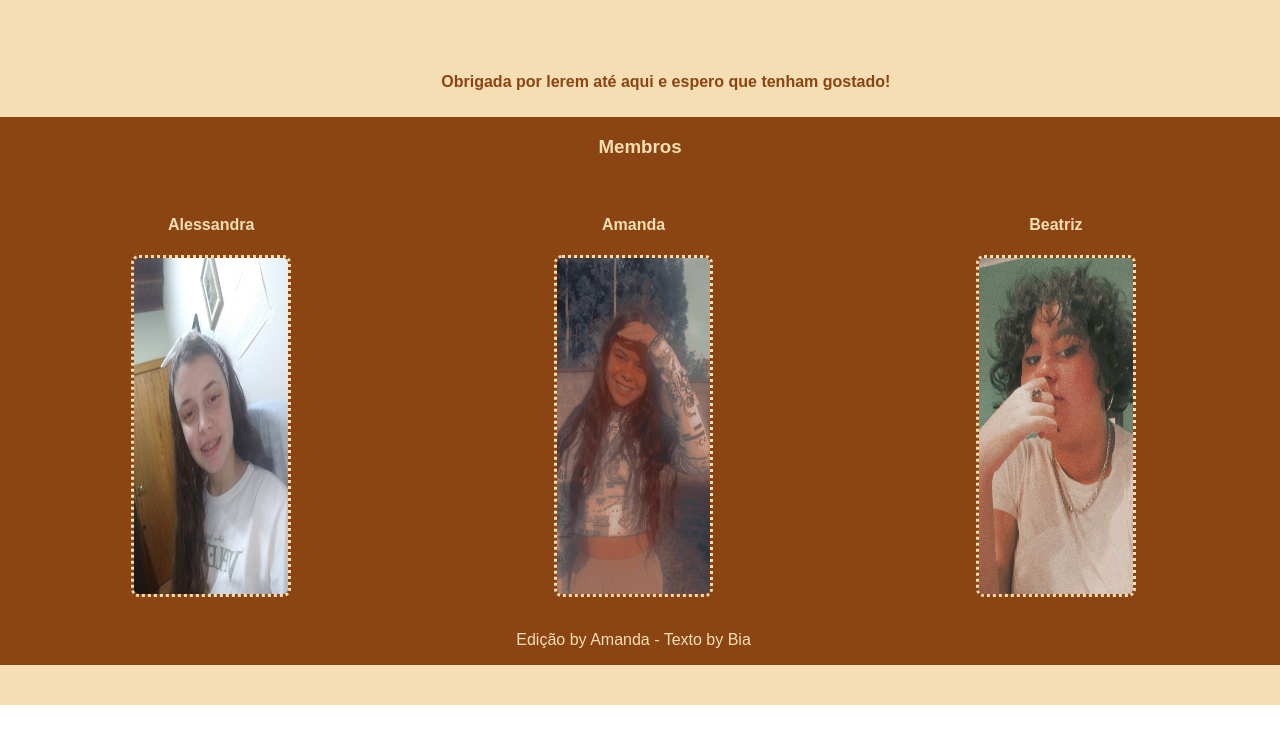
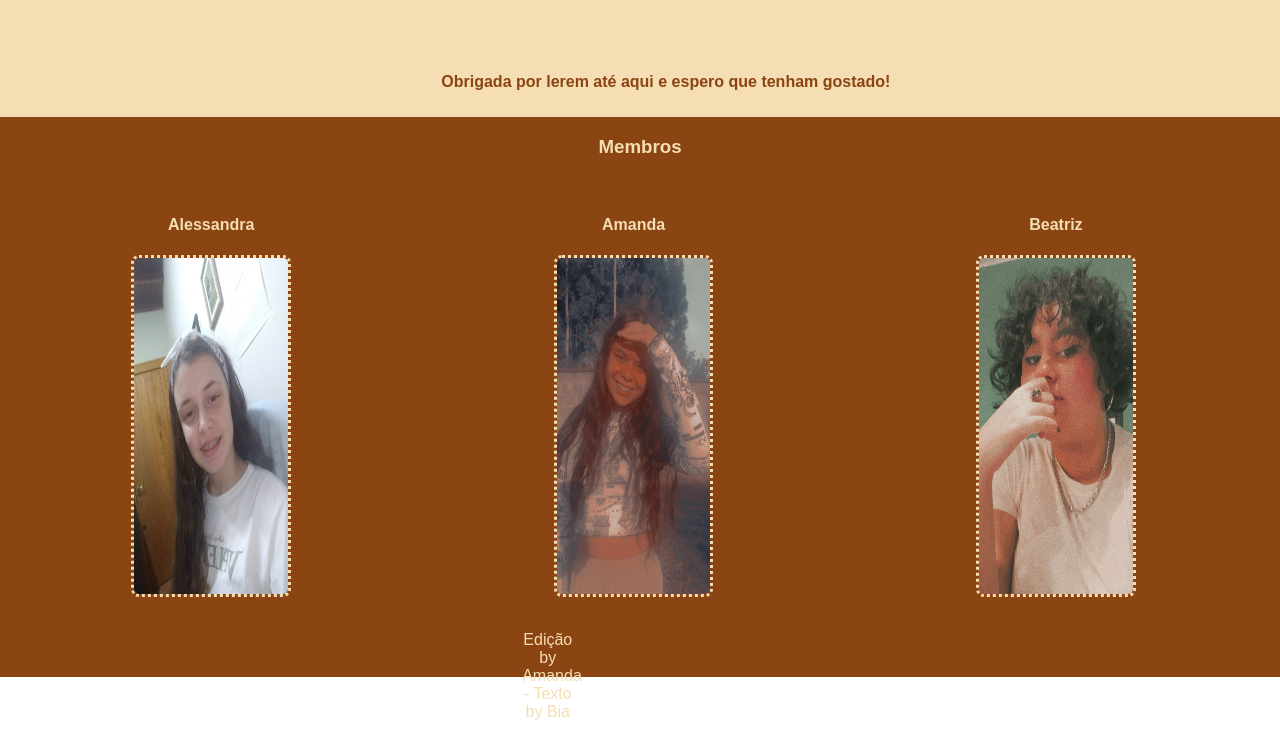
Before and after one commit to aboutbook/aboutbook.github.io, a plain HTML site: page index.html in a window 1280 px wide. Shown: the part 4369-5106 px from the top of the page. Before the commit the page ends 5074 px from the top, so only its background shows below. Drawn offline with Linux system fonts and the light colour scheme; a web font is replaced by a local one.

Commit message:
Update index.html

```diff
--- a/index.html
+++ b/index.html
@@ -206,7 +206,7 @@
                 <h4>Amanda</h4>
                 <img class="imagemnos" src="img/amanda.jpeg" alt="Amanda">
                 <br> <br>
-                <p>
+                <p class="colune cinco">
                 Edição by Amanda - Texto by Bia
                 </p>
             </div>
@@ -215,8 +215,6 @@
                 <h4>Beatriz</h4>
                 <img class="imagemnos" src="img/bia.jpeg" alt="Beatriz">
             </div>
-                    <section class="marcacao centralizado" id="obrigada">
-        </section>
         </footer>
     </body>
 </html>
```
